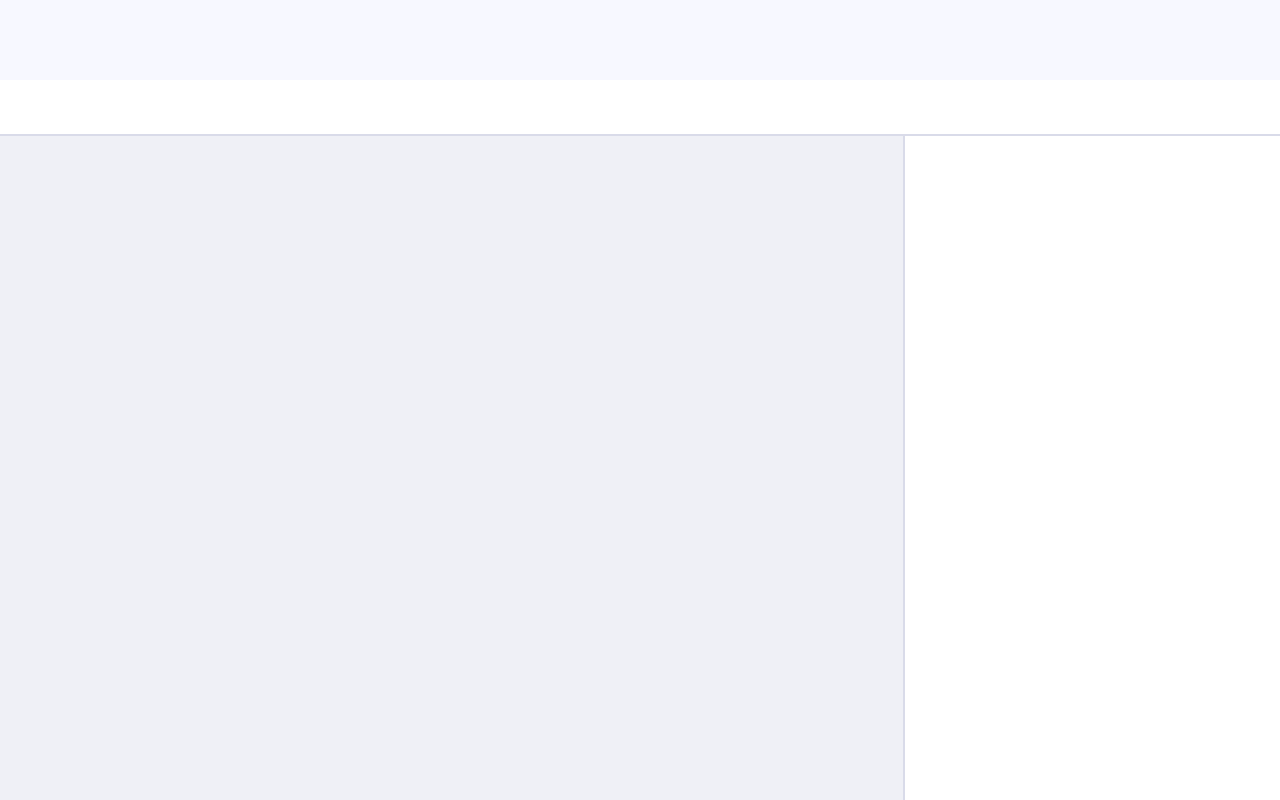
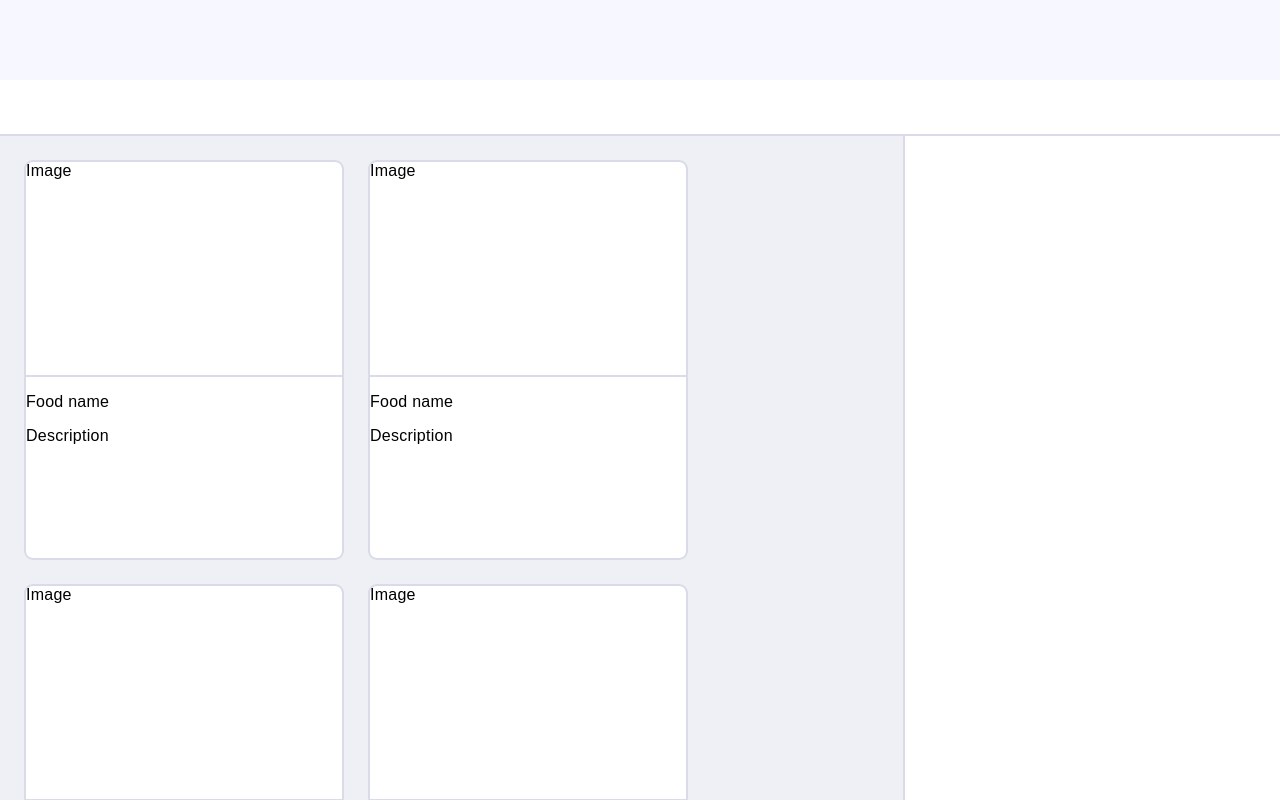
Before and after one commit to AngieCabanillas/food-routine, a React (Create React App) app: page / in a window 1280 px wide. Built offline with nearby package versions, Linux system fonts and the light colour scheme.

Commit message:
chore: add styles for Card

```diff
--- a/src/pages/Home/Home.tsx
+++ b/src/pages/Home/Home.tsx
@@ -1,3 +1,5 @@
+import Card from "../../ui/Card";
+import Container from "../../ui/Container";
 import LayoutGeneral from "../../ui/Layouts/LayoutGeneral";
 
 const Home = () => {
@@ -5,7 +7,22 @@ const Home = () => {
     <LayoutGeneral
       navbar={undefined}
       categories={undefined}
-      foods={undefined}
+      foods={
+        <Container
+          width="100%"
+          height="100%"
+          display="flex"
+          flexWrap="wrap"
+          gap="24px"
+          padding="24px"
+          overFlowY="auto"
+        >
+          <Card />
+          <Card />
+          <Card />
+          <Card />
+        </Container>
+      }
       aside={undefined}
     />
   );
--- a/src/ui/Card/Card.tsx
+++ b/src/ui/Card/Card.tsx
@@ -1,5 +1,27 @@
+import styled from "styled-components";
+import Container from "../Container";
+
 const Card = () => {
-  return <div>Card</div>;
+  return (
+    <StyledCard width="320px" height="400px" backgroundColor="#fff">
+      <Container className="card__image" width="100%" height="215px">
+        Image
+      </Container>
+      <Container>
+        <p>Food name</p>
+        <p>Description</p>
+      </Container>
+    </StyledCard>
+  );
 };
 
 export default Card;
+
+const StyledCard = styled(Container)`
+  border: 2px solid #d9dbe9;
+  border-radius: 9px;
+
+  .card__image {
+    border-bottom: 2px solid #d9dbe9;
+  }
+`;
```
